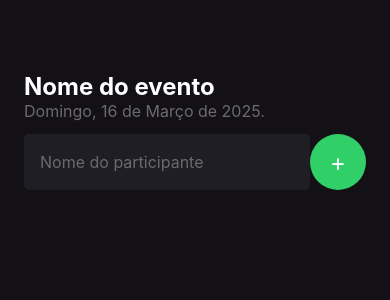
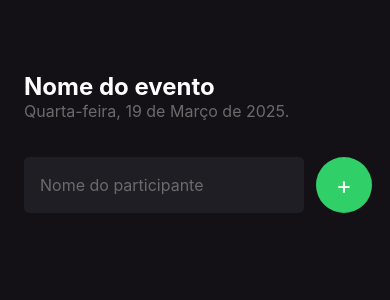
Before and after one commit to oeujack/imhere, a React Native app: screen / in a window 390 px wide. Shown: the top 300 px of the page. Built offline with nearby package versions, Linux system fonts and the light colour scheme.

Commit message:
[style] 🎨: Implementa estilos no viewForm

```diff
--- a/src/screens/Home/index.tsx
+++ b/src/screens/Home/index.tsx
@@ -9,8 +9,8 @@ export function Home() {
   return (
     <View style={styles.container}>
       <Text style={styles.eventName}>Nome do evento</Text>
-      <Text style={styles.dayName}>Domingo, 16 de Março de 2025.</Text>
-      <View style={styles.viewAdd}>
+      <Text style={styles.dayName}>Quarta-feira, 19 de Março de 2025.</Text>
+      <View style={styles.viewForm}>
         <TextInput
           style={styles.input}
           placeholder="Nome do participante"
--- a/src/screens/Home/styles.ts
+++ b/src/screens/Home/styles.ts
@@ -19,12 +19,12 @@ export const styles = StyleSheet.create({
   input: {
     backgroundColor: '#1F1E25',
     height: 56,
-    width: 300,
-    // width: "75px",
+    flex: 1,
     borderRadius: 5,
     color: '#ffffff',
     padding: 16,
     fontSize: 16,
+    marginRight: 12,
   },
   buttonText: {
     color: '#ffffff',
@@ -33,16 +33,17 @@ export const styles = StyleSheet.create({
   buttonAdd: {
     width: 56,
     height: 56,
-
     borderRadius: 56,
     backgroundColor: '#31CF67',
     alignItems: 'center',
     justifyContent: 'center',
   },
-  viewAdd: {
+  viewForm: {
+    width: '100%',
     flexDirection: 'row',
     alignItems: 'center',
     justifyContent: 'space-between',
-    marginTop: 13,
+    marginTop: 36,
+    marginBottom: 42,
   },
 })
```
